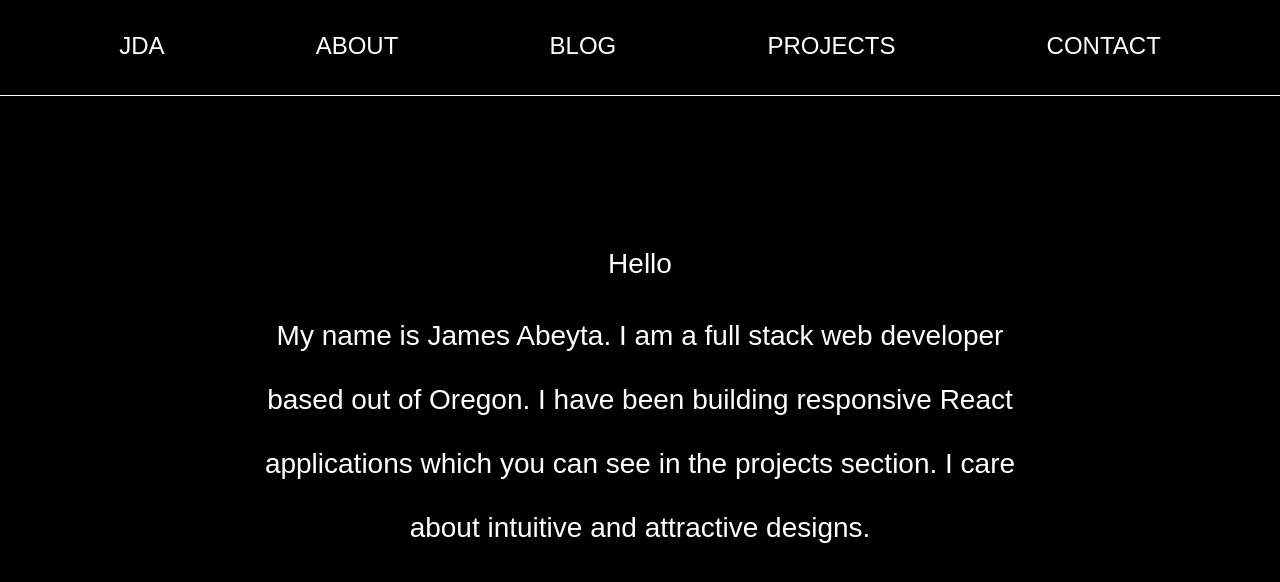
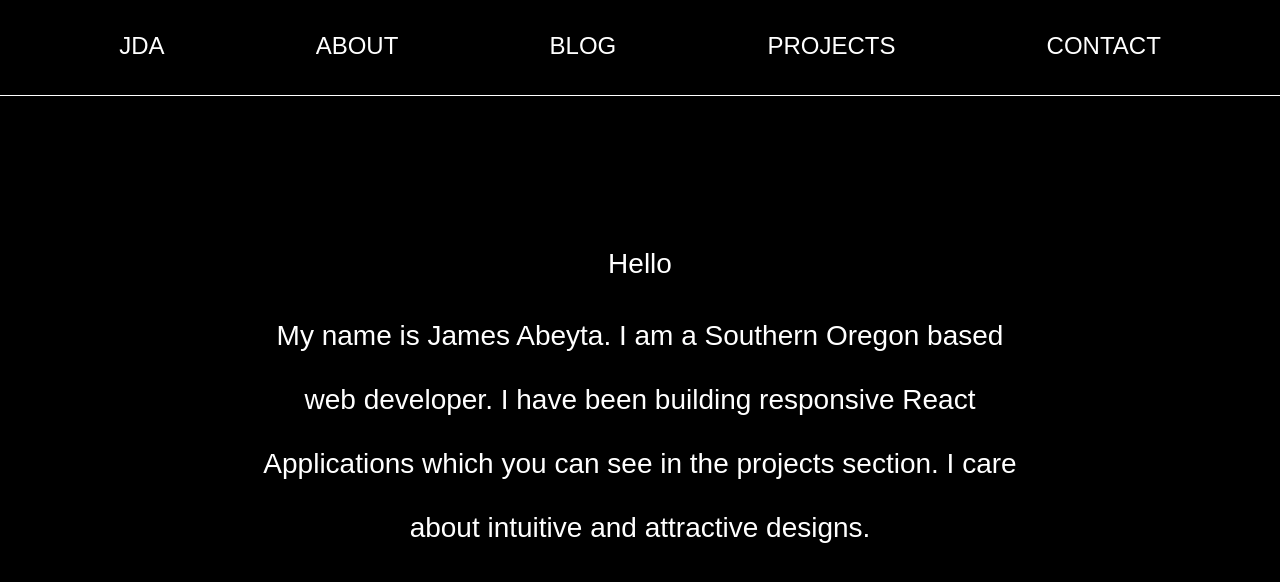
Before and after one commit to abeyternater/portfolio, a React (Create React App) app: page /About in a window 1280 px wide. Shown: the top 582 px of the page. Built offline with nearby package versions, Linux system fonts and the light colour scheme; a web font is replaced by a local one.

Commit message:
Small changes to home and about

```diff
--- a/src/About/About.js
+++ b/src/About/About.js
@@ -7,8 +7,8 @@ function About() {
         <div className="About1">
             <div className="Aboutp">
                 <h3>Hello</h3>
-                <h3> My name is James Abeyta. I am a full stack web developer based out of Oregon.
-                    I have been building responsive React applications which you can see in the projects section.
+                <h3> My name is James Abeyta. I am a Southern Oregon based web developer.
+                    I have been building responsive React Applications which you can see in the projects section.
                     I care about intuitive and attractive designs.</h3>
             </div>
         </div>
--- a/src/Home/App.js
+++ b/src/Home/App.js
@@ -9,7 +9,7 @@ function App() {
         <div className="LandingPage">
             <div className="text">
                 <h1>James Dale Abeyta</h1>
-                <h1>Oregon based Web Developer</h1>
+                <h1>Southern Oregon based Web Developer</h1>
             </div>
         </div>
     );
```
